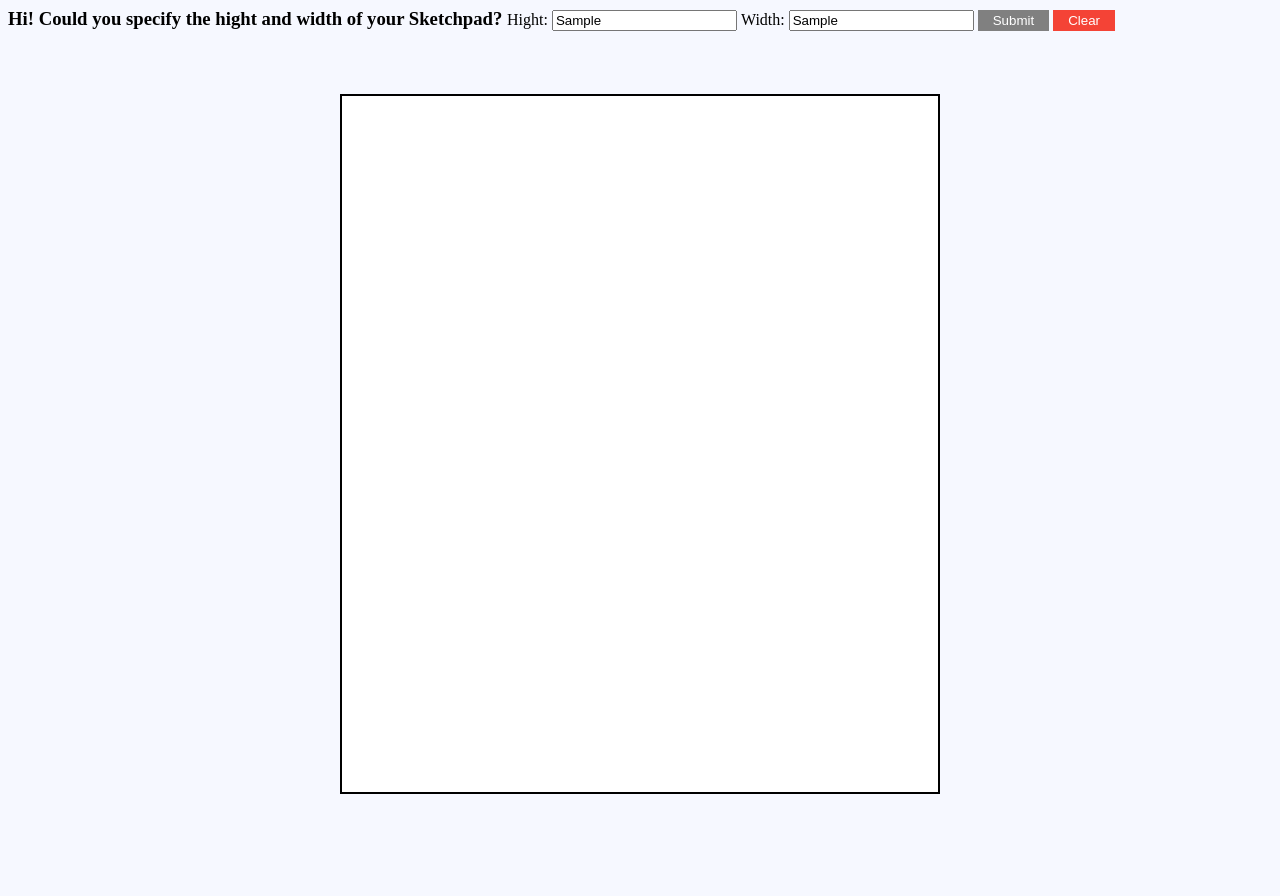
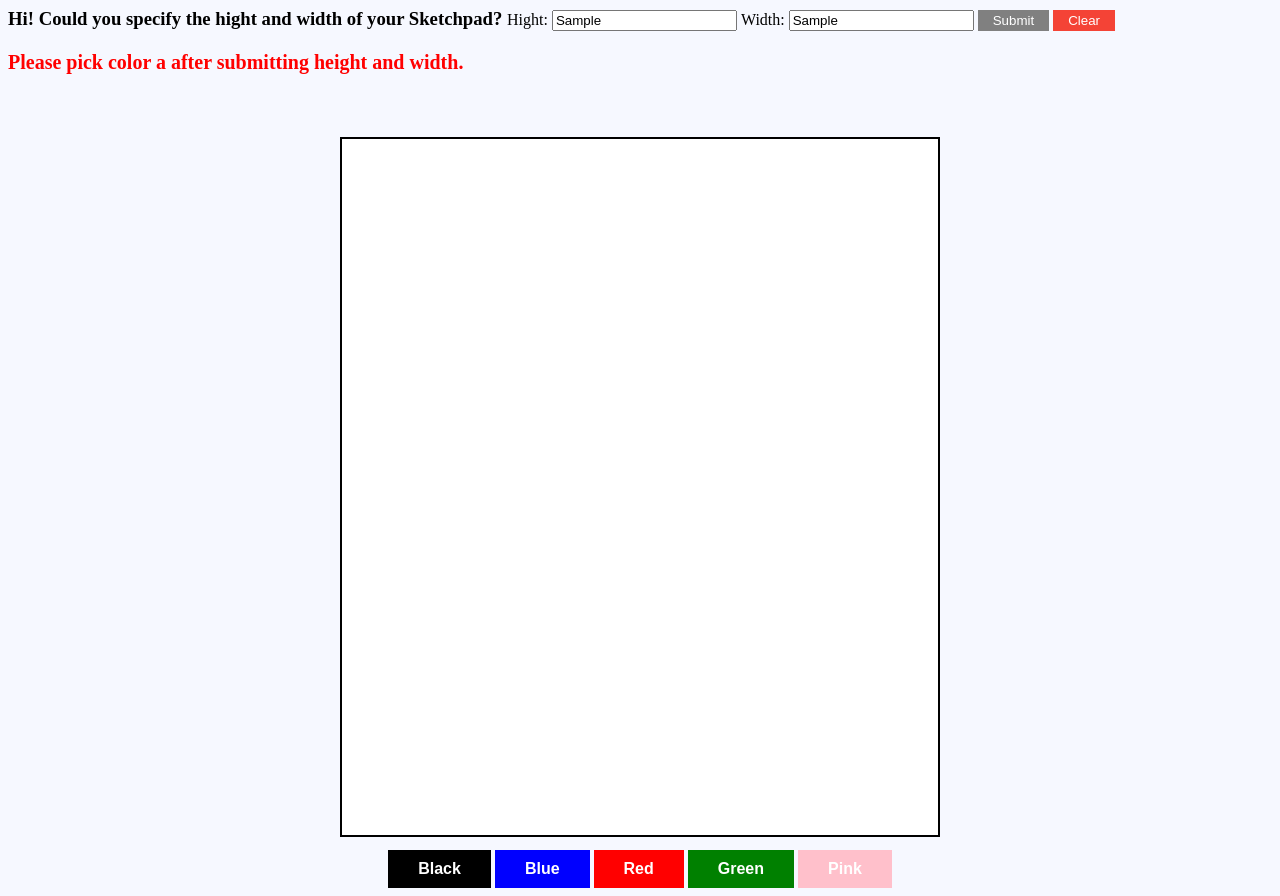
Before and after one commit to Molteon/Sketchpad, a plain HTML site: page index.html in a window 1280 px wide. Both pictures are taken after typing "Sample", "Sample" into the empty fields and a click on the button "Submit". Before the commit the page ends 857 px from the top, so only its background shows below. Drawn offline with nearby package versions, Linux system fonts and the light colour scheme.

Commit message:
Added change color buttons and fixed some bugs.

```diff
--- a/css/main.css
+++ b/css/main.css
@@ -1,30 +1,26 @@
-body{
-    background-color: 	#F6F8FF;
+body {
+    background-color: #F6F8FF;
 }
 
-#container
-{
+#container {
     margin: 5% auto;
     padding: 0px;
     content: center;
 }
 
-
-
-
-#form{
+#form {
     display: inline;
 }
 
-.submit{
+.submit {
     text-decoration: none;
     background-color: #4CAF50;
     border: none;
-    color:  white;
+    color: white;
     padding: 3px 15px;
 }
 
-.clear{
+.clear {
     text-decoration: none;
     background-color: #f44336;
     border: none;
@@ -32,7 +28,7 @@ body{
     padding: 3px 15px;
 }
 
-table{
+table {
     background-color: white;
     overflow: hidden;
     height: 700px;
@@ -42,4 +38,54 @@ table{
     margin: auto;
     display: table;
     border-spacing: 0px;
+    position: relative;
 }
+
+.colorPink {
+    background-color: pink;
+    border: none;
+    padding: 10px 30px;
+    font-size: 16px;
+    font-weight: bold;
+    color: white;
+}
+
+.colorBlack {
+    background-color: black;
+    border: none;
+    padding: 10px 30px;
+    font-size: 16px;
+    font-weight: bold;
+    color: white;
+}
+
+.colorBlue {
+    background-color: blue;
+    border: none;
+    padding: 10px 30px;
+    font-size: 16px;
+    font-weight: bold;
+    color: white;
+}
+
+.colorGreen {
+    background-color: green;
+    border: none;
+    padding: 10px 30px;
+    font-size: 16px;
+    font-weight: bold;
+    color: white;
+}
+
+.colorRed {
+    background-color: red;
+    border: none;
+    padding: 10px 30px;
+    font-size: 16px;
+    font-weight: bold;
+    color: white;
+}
+
+#buttonColors {
+    margin-top: -4%;
+}
--- a/index.html
+++ b/index.html
@@ -18,15 +18,8 @@
 		<input type="text" name="Width" id="widthInput" id="form " placeholder="e.g 16">
 		<input type="button" id="submitValues" value="Submit" class="submit">
 		<input type="button" id="clearValues" value="Clear" id="form" class="clear">
+		<p style="color: red; font-weight: bold; font-size: 20px;"> Please pick color a after submitting height and width. </p>
 	</form>
-	<!--========================================================================================================================-->
-	<!--
-	<p> You can also change the color of your pen by selecting one of these color: </p>
-	<button id="colorBlack">Black</button>
-	<button id="colorBlue">Blue</button>
-	<button id="colorRed">Red</button>
-	<button id="colorGreen">Green</button>
-	-->
 	<!--========================================================================================================================-->
 	<center>
 		<div id="container">
@@ -34,6 +27,16 @@
 		</div>
 	</center>
 	<!--========================================================================================================================-->
+	<center>
+		<div id="buttonColors">
+			<button id="colorBlack" class="colorBlack">Black</button>
+			<button id="colorBlue" class="colorBlue">Blue</button>
+			<button id="colorRed" class="colorRed">Red</button>
+			<button id="colorGreen" class="colorGreen">Green</button>
+			<button id="colorPink" class="colorPink">Pink</button>
+		</div>
+	</center>
+	<!--========================================================================================================================-->
 </body>
 
 </html>
--- a/scripts/main.js
+++ b/scripts/main.js
@@ -10,12 +10,41 @@ $(document).ready(function () {
 	//Ref for the button to clear the values.
 	var clearValues = $('#clearValues');
 
+	//Will store the chosen color.
+	var colorPicked = "";
+
 	//=============================================================================================================
 
-	// var colorBlue = $('#colorBlue');
-	// colorBlue.click(function () {
-	// 	var color = "blue";
-	// });
+	//Change the value of colorPicked.
+
+	var colorBlue = $('#colorBlue');
+	colorBlue.click(function () {
+		colorPicked = "blue";
+	});
+
+
+	var colorBlack = $('#colorBlack');
+	colorBlack.click(function () {
+		colorPicked = "black";
+	});
+
+
+	var colorGreen = $('#colorGreen');
+	colorGreen.click(function () {
+		colorPicked = 'green';
+	});
+
+
+	var colorRed = $('#colorRed');
+	colorRed.click(function () {
+		colorPicked = 'red';
+	});
+
+
+	var colorPink = $('#colorPink');
+	colorPink.click(function () {
+		colorPicked = 'pink';
+	});
 
 	//=============================================================================================================
 
@@ -47,9 +76,9 @@ $(document).ready(function () {
 				}
 			}
 
-			//Hovering on the td element will make its background-color black.
+			//Hovering on the td element will change its background-color .
 			$('td').hover(function () {
-				$(this).css("background-color", "black");
+				$(this).css("background-color", colorPicked);
 			});
 
 			//Changing the value of z to disable the function from running again + change its color.
@@ -57,6 +86,8 @@ $(document).ready(function () {
 			$('#submitValues').css("background-color", "grey");
 		}
 	});
+
+
 
 	//=============================================================================================================
 
```
